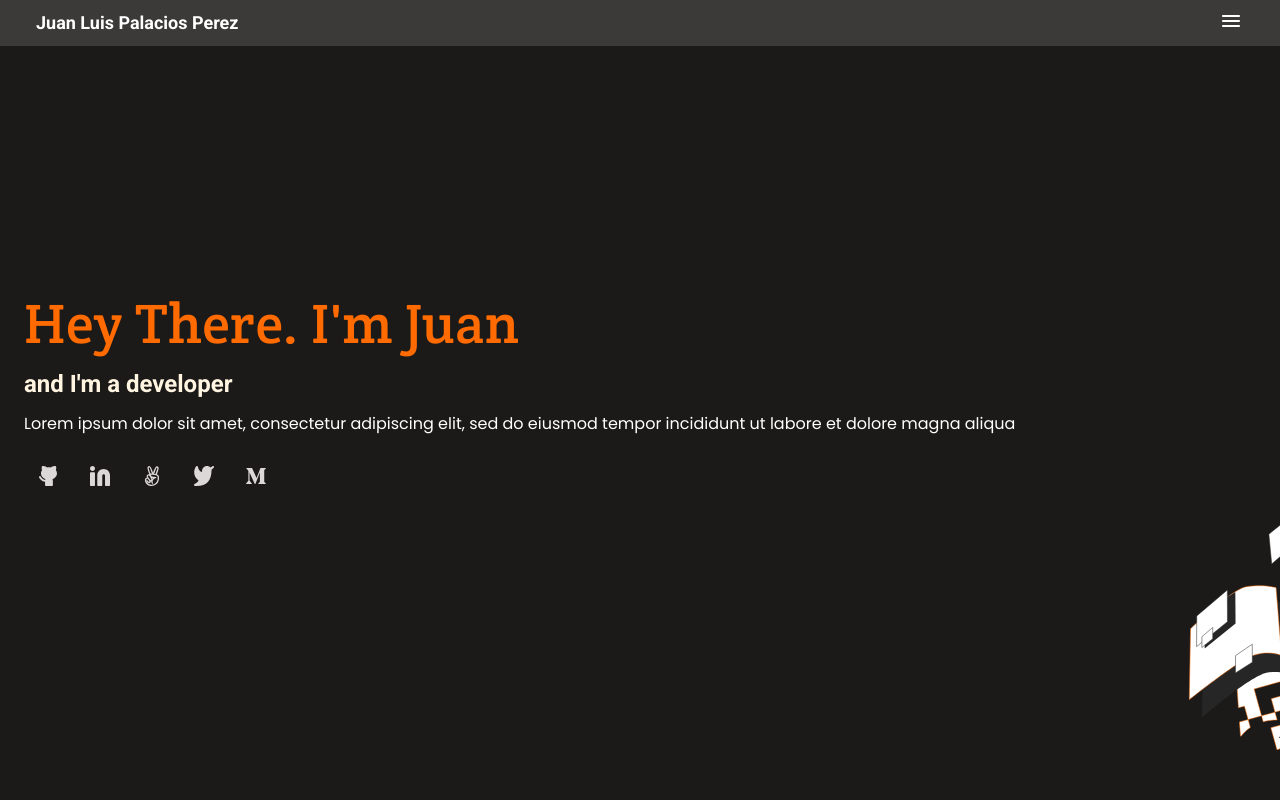
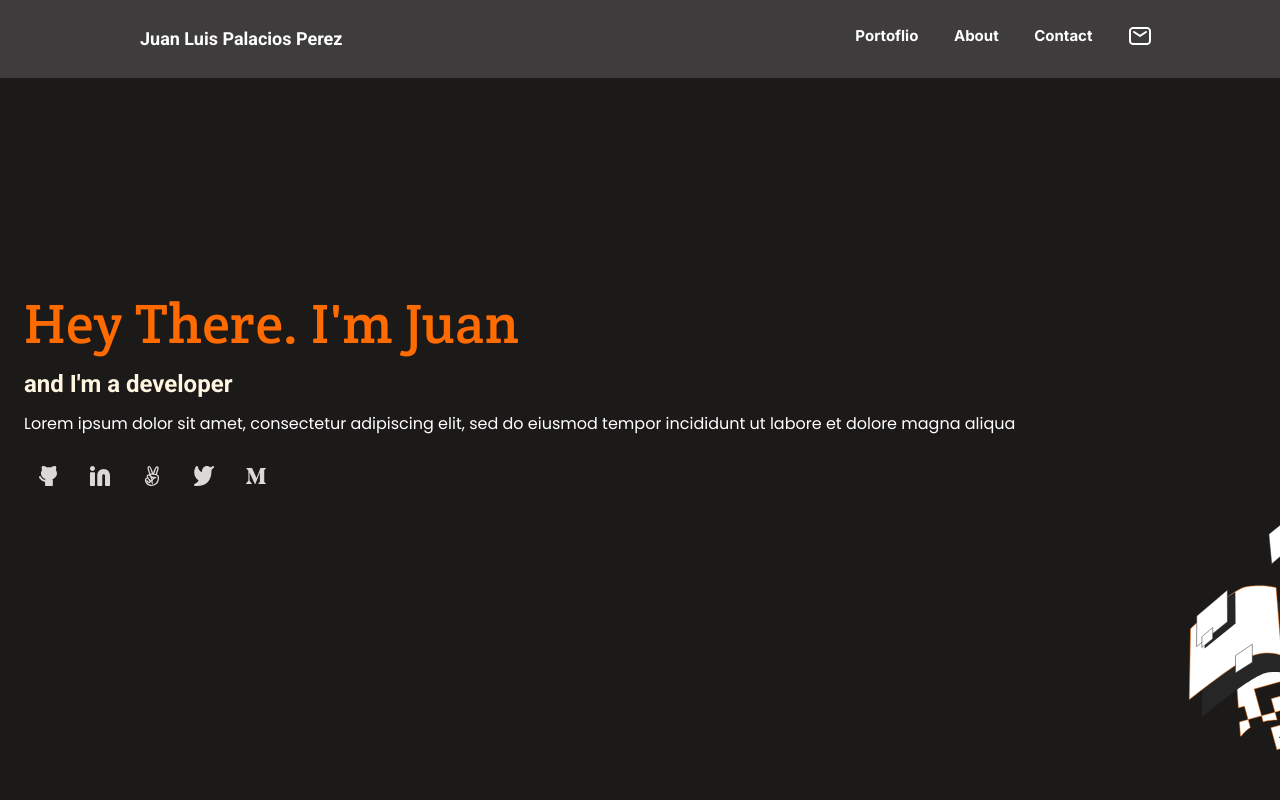
Before and after one commit to JuanLPalacios/JuanLPalacios.github.io, a website: page index.html in a window 1280 px wide. Shown: the top 800 px of the page. Drawn offline with Linux system fonts and the light colour scheme.

Commit message:
Add desktop nav bar styles

```diff
--- a/css/main.css
+++ b/css/main.css
@@ -404,3 +404,49 @@ ul.cell > li {
 #menu-btn ul {
   display: none;
 }
+
+@media screen and (min-width: 992px) {
+  #menu-btn {
+    max-width: 50%;
+    padding: 0;
+  }
+
+  #menu-btn > img {
+    display: none;
+  }
+
+  #menu-btn > ul {
+    display: block;
+    padding: 0;
+    margin: 0 -16px;
+    list-style: none;
+    font-family: Inter, sans-serif;
+    font-style: normal;
+    font-weight: 600;
+    font-size: 15px;
+    color: #fff;
+    text-align: right;
+  }
+
+  #menu-btn > ul li {
+    display: inline-block;
+    margin: 0 16px;
+    height: 40px;
+    line-height: 40px;
+  }
+
+  #menu-btn > ul img {
+    margin-bottom: -7px;
+  }
+
+  .nav-bar {
+    background: #3e3c3c;
+    min-height: 72px;
+    padding: 16px 10%;
+    line-height: 40px;
+  }
+
+  .title {
+    padding-top: 16px;
+  }
+}
```
